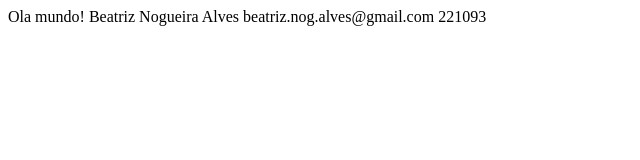
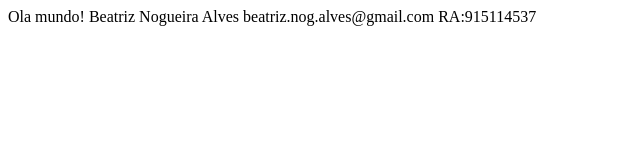
Before and after one commit to BNA22/HelloWord, a plain HTML site: page index.html in a window 1280 px wide. Shown: the full height of the page, 0-640 px from the left. Drawn offline with Linux system fonts and the light colour scheme.

Commit message:
Atividade
Criada a segunda parte.

```diff
--- a/index.html
+++ b/index.html
@@ -8,6 +8,6 @@
 Ola mundo!
   Beatriz Nogueira Alves
   beatriz.nog.alves@gmail.com
-  221093
+  RA:915114537
 </body>
 </html>
```
